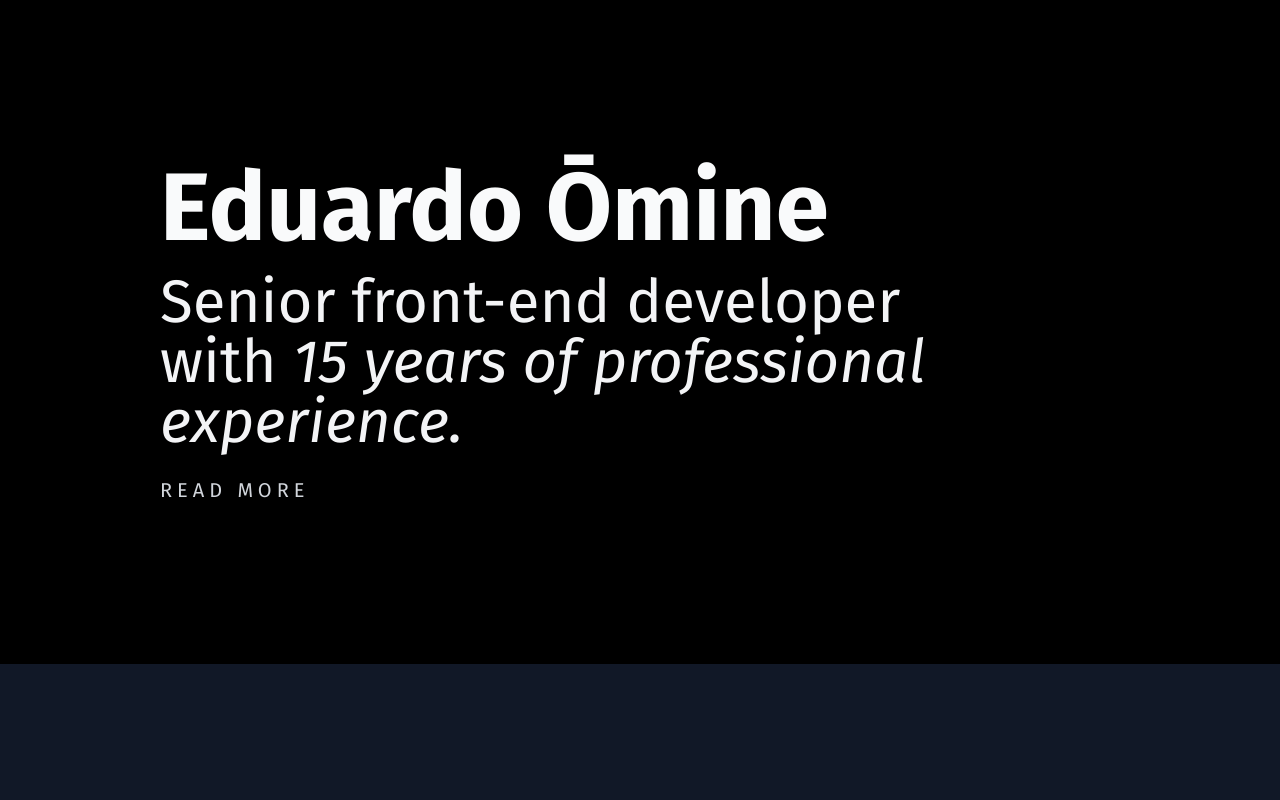
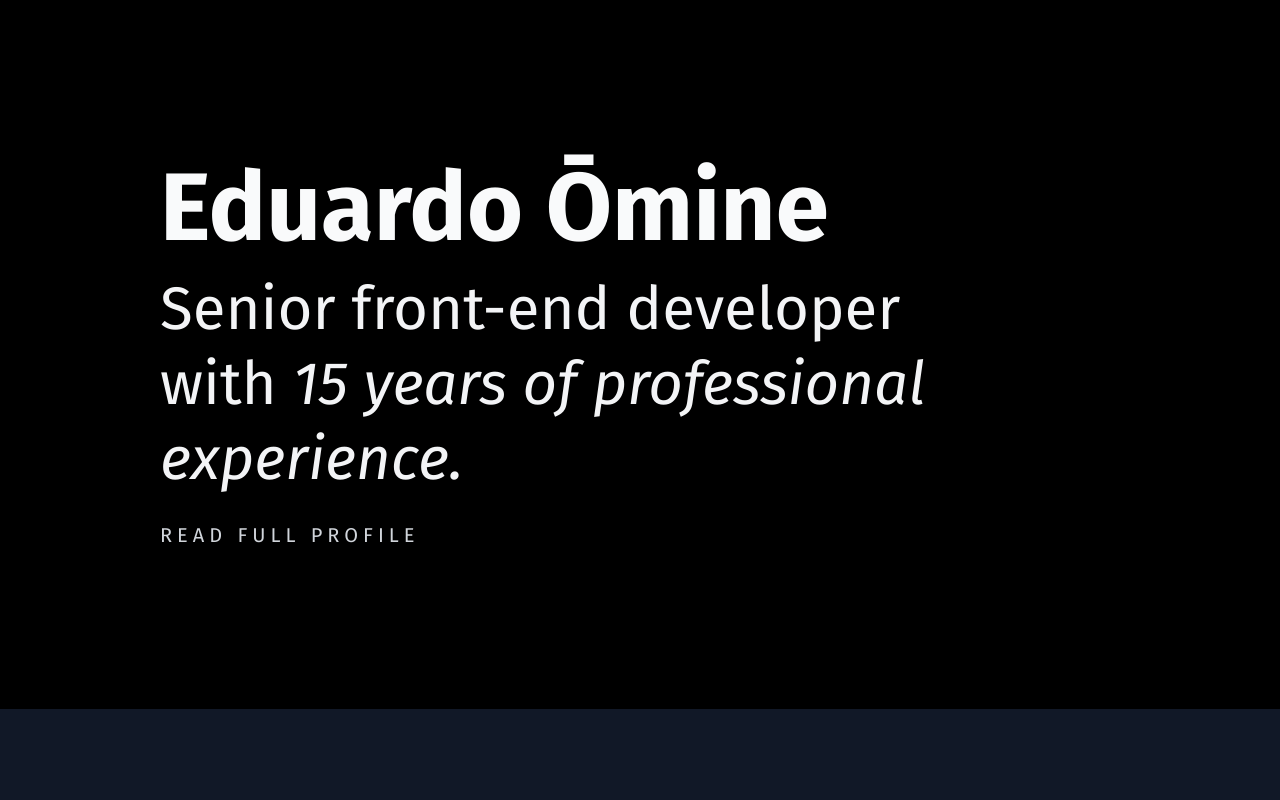
Before and after one commit to eomine/work-omine-net, a Next.js app: page / in a window 1280 px wide. Shown: the top 800 px of the page. Built offline with nearby package versions, Linux system fonts and the light colour scheme.

Commit message:
Changes link text for meaningful text

```diff
--- a/components/home/hero.js
+++ b/components/home/hero.js
@@ -6,11 +6,11 @@ export default function Hero({ data }) {
       <h1 className="font-bold mb-4 text-8xl text-gray-50">
         Eduardo Ōmine
       </h1>
-      <p className="mb-6 text-6xl text-gray-100">
+      <p className="leading-tight mb-6 text-6xl text-gray-100">
         Senior front-end developer with <em>15 years of professional experience.</em>
       </p>
       <Link href="/about">
-        <a className="text-xl text-gray-300 tracking-widest uppercase">Read more</a>
+        <a className="text-xl text-gray-300 tracking-widest uppercase">Read full profile</a>
       </Link>
     </section>
   );
```
